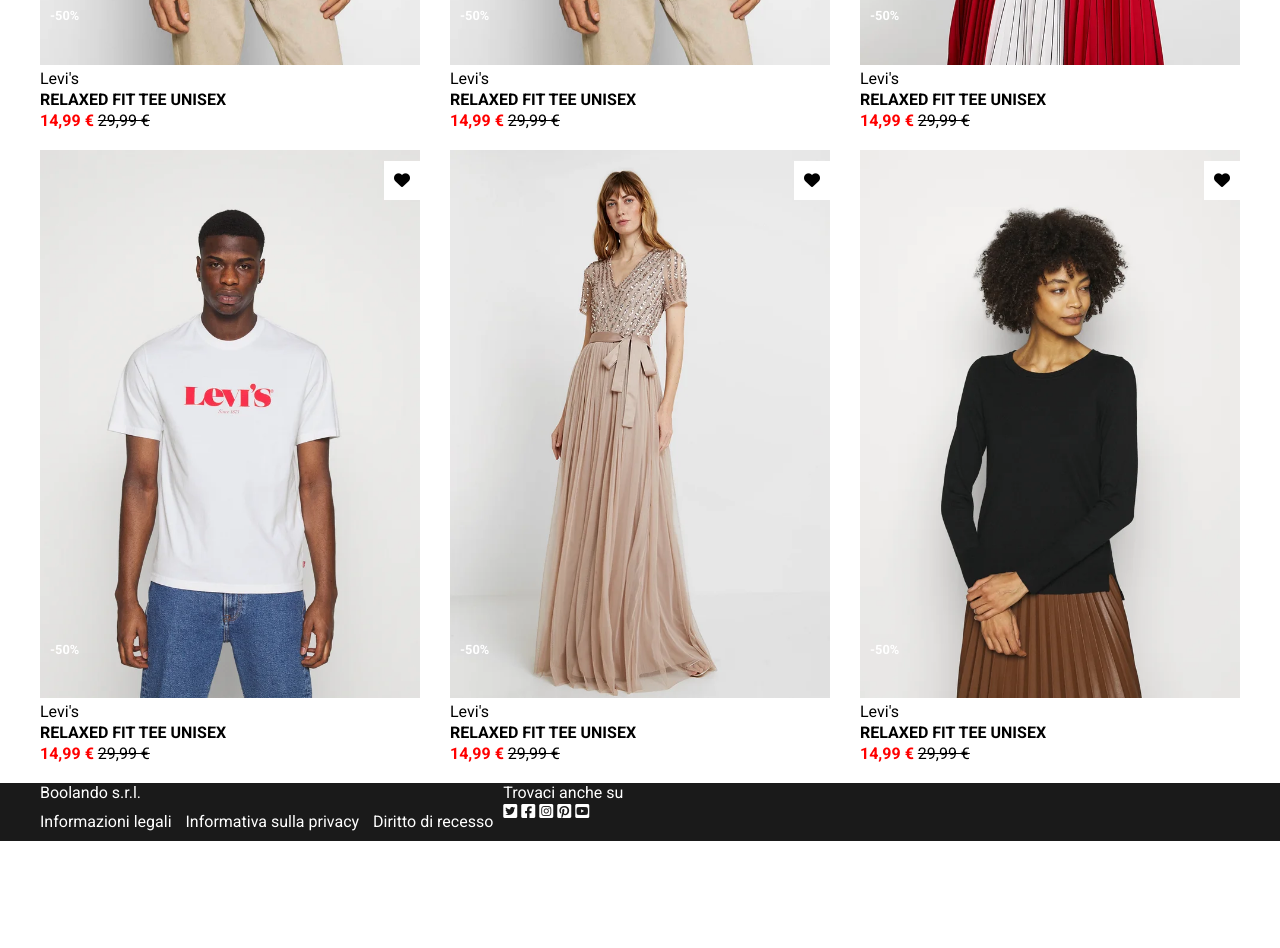
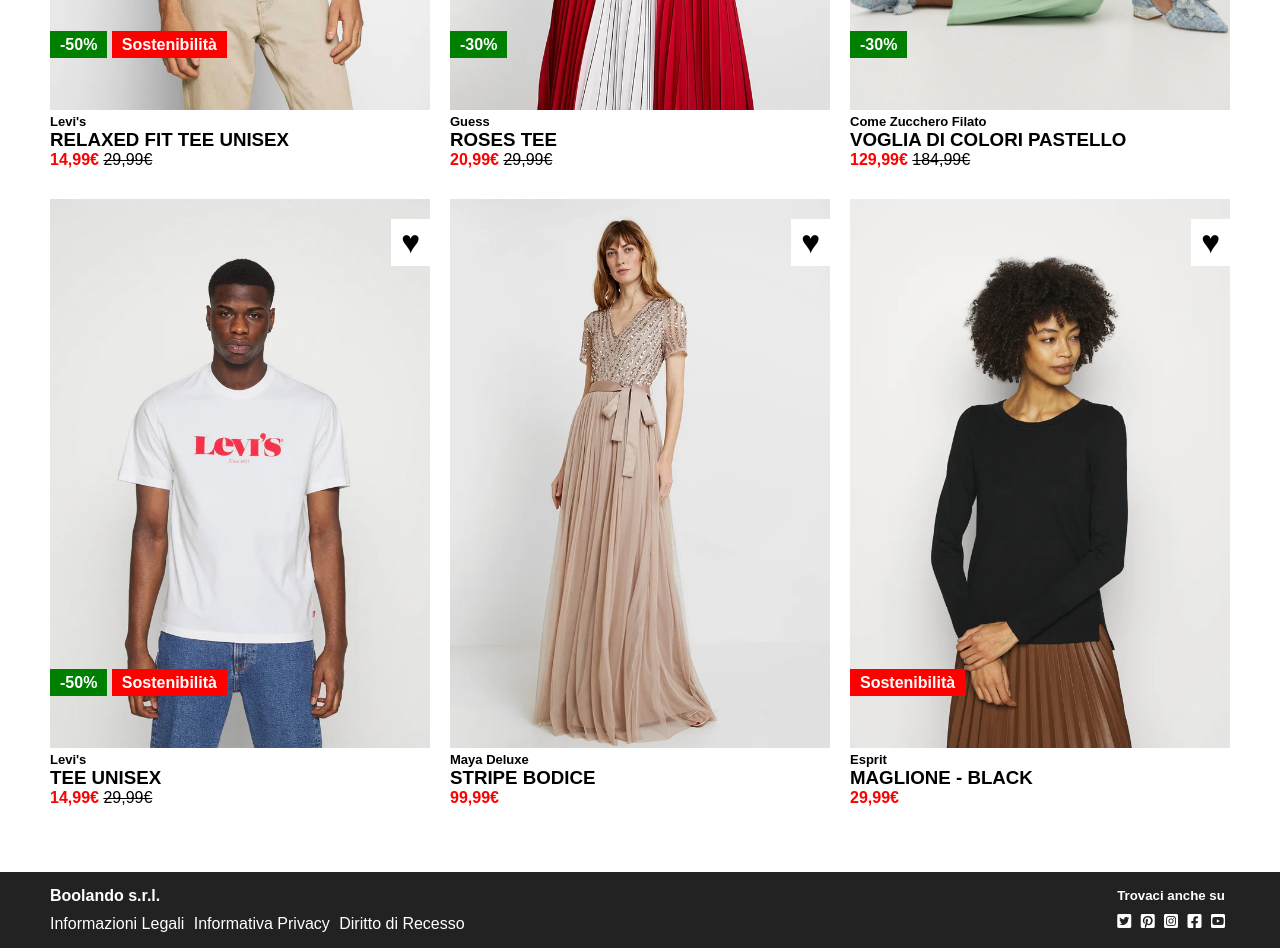
Before and after one commit to bettercallpaul07/html-css-boolando, a plain HTML site: page index.html in a window 1280 px wide. Shown: the part 554-1502 px from the top of the page. Before the commit the page ends 1395 px from the top, so only its background shows below. Drawn offline with Linux system fonts and the light colour scheme.

Commit message:
Correzione Finale

```diff
--- a/css/style.css
+++ b/css/style.css
@@ -2,150 +2,188 @@
     margin: 0;
     padding: 0;
     box-sizing: border-box;
-    font-family: 'Roboto', sans-serif;
+}
+
+body {
+    font-family: Arial, Helvetica, sans-serif;
 }
 
 .container {
     max-width: 1200px;
     margin: 0 auto;
-
 }
 
-.header-bar {
+header {
     background-color: orange;
-    min-height: 100px;
     position: fixed;
-    top:0;
+    top: 0;
     left: 0;
     width: 100%;
     z-index: 30;
 }
 
+header .header-container {
+    display: flex;
+    justify-content: space-between;
+    align-items: center;
+    color: white;
+    padding: 15px 10px;
+}
+
+.header-container ul {
+    list-style: none;
+}
 
 
-.cat-menu {
-    vertical-align: middle;
-    padding-left: 15%;
-    color: white;
-    font-size: 1.2em;
+.header-container ul li {
+    display: inline-block;
+    padding-left: 5px;
 }
 
-.login {
-    vertical-align: middle;
-    padding-right: 15%;
+.header-container ul li a {
+    font-weight: bold;
+    text-decoration: none;
     color: white;
-    font-size: 1.2em;
 }
 
-main .container .flex-item {
-    justify-content: space-between;
-    flex-wrap: wrap;
-    align-items: center;
-    padding: 40px 0;
+.header-container ul li a:hover {
+    text-decoration: underline;
 }
 
-.img-logo {
-    height: 50px;
-    margin: auto;
-}
-
-ul li {
-    display:inline;
+header .header-container img {
+    height: 30px;
 }
 
 main {
-    margin-top: 70px;
+    margin-top: 100px;
+    margin-bottom: 50px;
 }
 
-.flex-item {
+main .main-container {
     display: flex;
     justify-content: space-between;
+    align-items: flex-start;
     flex-wrap: wrap;
-    align-items: center;
 }
 
-.item-box {
-    width: calc(100% / 3 - 20px);
-    margin-bottom: 20px;
+main .main-container > div {
+    width: calc(100%/3);
+    padding: 15px 10px;
 }
 
-.photo-card {
-    width: 100%;
-    position: relative;
+.normal-price {
+    text-decoration: line-through;
 }
 
-.flex {
-    display: flex;
+.price {
+    color:red;
+    font-weight: bold;
 }
 
-.photo-card img {
-    width: 100%;
+main .main-container .info-container > h4 {
+    font-size: small;
+
 }
 
-.photo {
-    position: absolute;
-    top: 0;
-    right: 0;
-}
+main .main-container .info-container > h3 {
+    text-transform: uppercase;
 
-.photo-card:hover .photo {
-    display: none;
-}
-
-.heart-box {
-    position: absolute;
-    right: 0;
-    top: 2%;
-    z-index: 10;
-    background-color: white;
-    padding: 10px;
-}
-
-.discount-box {
-    position: absolute;
-    left: 0;
-    bottom: 8%;
-}
-
-.discount-box > * {
-    padding: 5px 10px;
-    font-size: 0.8em;
-    font-weight: bold;
-    color: white;
-}
-
-.text-box .item-name {
-    font-weight: bold;
-    text-transform: uppercase;
-    margin: 2px 0;
-}
-
-.text-box .price {
-    font-weight: bold;
-    color: red;
-}
-
-.text-box .discount-price {
-    text-decoration: line-through;
 }
 
 
 
-footer {
-    background-color: #1A1A1A;
-    color: white;
+
+
+main .main-container > div:hover {
+    cursor: pointer;
 }
 
-footer a {
+main .main-container > div .img-container img {
+    width: 100%;
+}
+
+main .main-container > div .img-container {
+    position: relative;
+
+}
+
+main .main-container > div .img-container .favorite-container {
+    position: absolute;
+    right: 0;
+    top: 20px;
+    padding: 5px 10px;
+    font-size: 2em;
+    color: black;
+    background-color: white;
+}
+
+
+main .main-container > div .img-container .favorite-container:hover {
+    color: red;
+}
+
+
+main .main-container > div .img-container img.secondary-img {
+    display: none;
+}
+
+
+main .main-container > div .img-container:hover img.main-img {
+    display: none;
+}
+
+main .main-container > div .img-container:hover img.secondary-img {
+    display: inline-block;
+}
+
+.tags-container {
+    position: absolute;
+    left: 0;
+    bottom: 60px;
+}
+
+.tags-container > span {
+    padding: 5px 10px;
+    color:black;
+    font-weight: bold;
+    background-color: white;
+}
+
+.tags-container > span.sale {
+    color: white;
+    background-color: green;
+}
+
+.tags-container > span.discount {
+    color: white;
+    background-color: red;
+}
+
+footer {
+    background-color: #222;
+
+}
+
+.footer-container {
+    display: flex;
+    justify-content: space-between;
+    align-items: center;
+    color: white;
+    padding: 15px 10px;
+}
+
+.footer-container ul {
+    list-style: none;
+}
+
+
+.footer-container ul li {
+    display: inline-block;
+    padding-top: 10px;
+    padding-right: 5px;
+}
+
+.footer-container ul li a {
     text-decoration: none;
     color: white;
 }
-
-footer ul {
-    list-style: none;
-}
-
-footer li {
-    display: inline-block;
-    padding: 10px 10px 10px 0;
-}
--- a/index.html
+++ b/index.html
@@ -4,179 +4,201 @@
         <meta charset="UTF-8">
         <meta http-equiv="X-UA-Compatible" content="IE=edge">
         <meta name="viewport" content="width=device-width, initial-scale=1.0">
+        <title>TITOLO</title>
+
+        <link rel="stylesheet" href="css/style.css">
         <link rel="stylesheet" href="https://cdnjs.cloudflare.com/ajax/libs/font-awesome/6.2.1/css/all.min.css" integrity="sha512-MV7K8+y+gLIBoVD59lQIYicR65iaqukzvf/nwasF0nqhPay5w/9lJmVM2hMDcnK1OnMGCdVK+iQrJ7lzPJQd1w==" crossorigin="anonymous" referrerpolicy="no-referrer" />
-        <link href="https://fonts.googleapis.com/css2?family=Roboto:wght@400;700&display=swap" rel="stylesheet">
-        <link rel="stylesheet" href="css/style.css">
-        <title>Booleando</title>
     </head>
+
     <body>
         <header>
-            <div class="header-bar flex-item">
-                <ul class="cat-menu">
-                    <Li>Uomo</Li>
-                    <Li>Donna</Li>
-                    <Li>Bambino</Li>
+            <div class="container">
+                <div class="header-container">
+                    <div>
+                        <nav>
+                            <ul>
+                                <li>
+                                    <a href="#">Donna</a>
+                                </li>
+                                <li>
+                                    <a href="#">Uomo</a>
+                                </li>
+                                <li>
+                                    <a href="#">Bambino</a>
+                                </li>
                             </ul>
-                <img class="img-logo" src="img/boolean-logo.png" alt="Booleando">
-                <div class="login">
+                        </nav>
+
+
+                    </div>
+                    <div>
+                        <a href="#">
+                            <img src="img/boolean-logo.png" alt="Booleando">
+                        </a>
+                    </div>
+                    <div>
                         <ul>
-                        <li><a href="#" target="_blank"><i class="fa-regular fa-user"></i></a></li>
-                        <li><a href="#" target="_blank"><i class="fa-regular fa-heart"></i></a></li>
-                        <li><a href="#" target="_blank"><i class="fa-solid fa-bag-shopping"></i></a></li>
+                            <li>
+                                <a href="#">
+                                    <i class="fa-regular fa-user"></i>
+                                </a>
+                            </li>
+                            <li>
+                                <a href="#">
+                                    <i class="fa-regular fa-heart"></i>
+                                </a>
+                            </li>
+                            <li>
+                                <a href="#">
+                                    <i class="fa-solid fa-bag-shopping"></i>
+                                </a>
+                            </li>
                         </ul>
                     </div>
-            </div>
 
-        </header>
-        <main>
-            <div class="container flex-item">
-            <!-- Prima box -->
-                <div class="item-box">
-                    <div class="photo-card">
-                        <img src="img/1.webp" class="photo" alt="Levi's">
-                        <img src="img/1b.webp" alt="Levi's">
 
-                        <div class="heart-box">
-                            <i class="fa-solid fa-heart"></i>
-                        </div>
-
-                        <div class="discount-box">
-                            <span class="discount">-50%</span>
-                            <span class="sustainability"></span>
                 </div>
 
             </div>
 
-                    <div class="text-box">
-                        <p class="brand">Levi's</p>
-                        <p class="item-name">relaxed fit tee unisex</p>
-                        <span class="price">14,99 €</span>
-                        <span class="discount-price">29,99 €</span>
+        </header>
+
+
+        <main>
+            <div class="container">
+                <div class="main-container">
+                    <div>
+                        <div class="img-container">
+                            <div class="favorite-container">
+                                &hearts;
+                            </div>
+                            <img class="main-img" src="img/1.webp" alt="Image1">
+                            <img class="secondary-img" src="img/1b.webp" alt="Image1">
+                            <div class="tags-container">
+                                <span class="sale">-50%</span>
+                                <span class="discount">Sostenibilità</span>
                             </div>
                         </div>
 
-            <!-- Seconda box -->
-            <div class="item-box">
-                <div class="photo-card">
-                    <img src="img/1.webp" class="photo" alt="Levi's">
-                    <img src="img/1b.webp" alt="Levi's">
-
-                    <div class="heart-box">
-                        <i class="fa-solid fa-heart"></i>
-                    </div>
-
-                    <div class="discount-box">
-                        <span class="discount">-50%</span>
-                        <span class="sustainability"></span>
+                        <div class="info-container">
+                            <h4>Levi's</h4>
+                            <h3>RELAXED FIT TEE UNISEX</h3>
+                            <div>
+                                <span class="price">14,99€</span>
+                                <span class="normal-price">29,99€</span>
                             </div>
 
                         </div>
-
-                <div class="text-box">
-                    <p class="brand">Levi's</p>
-                    <p class="item-name">relaxed fit tee unisex</p>
-                    <span class="price">14,99 €</span>
-                    <span class="discount-price">29,99 €</span>
+                    </div>
+                        <div>
+                            <div class="img-container">
+                                <div class="favorite-container">
+                                    &hearts;
+                                </div>
+                                <img class="main-img" src="img/2.webp" alt="Image2">
+                                <img class="secondary-img" src="img/2b.webp" alt="Image2">
+                                <div class="tags-container">
+                                    <span class="sale">-30%</span>
+                                </div>
+                            </div>
+                            <div class="info-container">
+                                <h4>Guess</h4>
+                                <h3>ROSES TEE</h3>
+                                <div>
+                                    <span class="price">20,99€</span>
+                                    <span class="normal-price">29,99€</span>
+                                </div>
                             </div>
                         </div>
 
-            <!-- Terza box -->
-            <div class="item-box">
-                <div class="photo-card">
-                    <img src="img/2.webp" class="photo" alt="Levi's">
-                    <img src="img/2b.webp" alt="Levi's">
-
-                    <div class="heart-box">
-                        <i class="fa-solid fa-heart"></i>
+                    <div>
+                        <div>
+                            <div class="img-container">
+                                <div class="favorite-container">
+                                    &hearts;
                                 </div>
-
-                    <div class="discount-box">
-                        <span class="discount">-50%</span>
-                        <span class="sustainability"></span>
+                                <img class="main-img" src="img/3.webp" alt="Image3">
+                                <img class="secondary-img" src="img/3b.webp" alt="Image3">
+                                <div class="tags-container">
+                                    <span class="sale">-30%</span>
                                 </div>
-
                             </div>
-
-                <div class="text-box">
-                    <p class="brand">Levi's</p>
-                    <p class="item-name">relaxed fit tee unisex</p>
-                    <span class="price">14,99 €</span>
-                    <span class="discount-price">29,99 €</span>
+                            <div class="info-container">
+                                <h4>Come Zucchero Filato</h4>
+                                <h3>VOGLIA DI COLORI PASTELLO</h3>
+                                <div>
+                                    <span class="price">129,99€</span>
+                                    <span class="normal-price">184,99€</span>
+                                </div>
+                            </div>
                         </div>
                     </div>
 
-         <!-- Quarta box -->
-            <div class="item-box">
-                <div class="photo-card">
-                    <img src="img/4.webp" class="photo" alt="Levi's">
-                    <img src="img/4b.webp" alt="Levi's">
-
-                    <div class="heart-box">
-                        <i class="fa-solid fa-heart"></i>
+                    <div>
+                        <div>
+                            <div class="img-container">
+                                <div class="favorite-container">
+                                    &hearts;
                                 </div>
-
-                    <div class="discount-box">
-                        <span class="discount">-50%</span>
-                        <span class="sustainability"></span>
+                                <img class="main-img" src="img/4.webp" alt="Image4">
+                                <img class="secondary-img" src="img/4b.webp" alt="Image4">
+                                <div class="tags-container">
+                                    <span class="sale">-50%</span>
+                                    <span class="discount">Sostenibilità</span>
                                 </div>
-
                             </div>
-
-                <div class="text-box">
-                    <p class="brand">Levi's</p>
-                    <p class="item-name">relaxed fit tee unisex</p>
-                    <span class="price">14,99 €</span>
-                    <span class="discount-price">29,99 €</span>
+                            <div class="info-container">
+                                <h4>Levi's</h4>
+                                <h3>TEE UNISEX</h3>
+                                <div>
+                                    <span class="price">14,99€</span>
+                                    <span class="normal-price">29,99€</span>
+                                </div>
+                            </div>
                         </div>
                     </div>
 
-            <!-- Quinta box -->
-            <div class="item-box">
-                <div class="photo-card">
-                    <img src="img/5.webp" class="photo" alt="Levi's">
-                    <img src="img/5b.webp" alt="Levi's">
-
-                    <div class="heart-box">
-                        <i class="fa-solid fa-heart"></i>
+                    <div>
+                        <div>
+                            <div class="img-container">
+                                <div class="favorite-container">
+                                    &hearts;
                                 </div>
-
-                    <div class="discount-box">
-                        <span class="discount">-50%</span>
-                        <span class="sustainability"></span>
+                                <img class="main-img" src="img/5.webp" alt="Image5">
+                                <img class="secondary-img" src="img/5b.webp" alt="Image5">
                             </div>
-
+                            <div class="info-container">
+                                <h4>Maya Deluxe</h4>
+                                <h3>Stripe Bodice</h3>
+                                <div>
+                                    <span class="price">99,99€</span>
                                 </div>
-
-                <div class="text-box">
-                    <p class="brand">Levi's</p>
-                    <p class="item-name">relaxed fit tee unisex</p>
-                    <span class="price">14,99 €</span>
-                    <span class="discount-price">29,99 €</span>
+                            </div>
                         </div>
                     </div>
 
-            <!-- Sesta box -->
-            <div class="item-box">
-                <div class="photo-card">
-                    <img src="img/6.webp" class="photo" alt="Levi's">
-                    <img src="img/6b.webp" alt="Levi's">
-
-                    <div class="heart-box">
-                        <i class="fa-solid fa-heart"></i>
+                    <div>
+                        <div>
+                            <div class="img-container">
+                                <div class="favorite-container">
+                                    &hearts;
+                                </div>
+                                <img class="main-img" src="img/6.webp" alt="Image6">
+                                <img class="secondary-img" src="img/6b.webp" alt="Image6">
+                                <div class="tags-container">
+                                    <span class="discount">Sostenibilità</span>
+                                </div>
+                            </div>
+                            <div class="info-container">
+                                <h4>Esprit</h4>
+                                <h3>Maglione - Black</h3>
+                                <div>
+                                    <span class="price">29,99€</span>
+                                </div>
+                            </div>
+                        </div>
                     </div>
 
-                    <div class="discount-box">
-                        <span class="discount">-50%</span>
-                        <span class="sustainability"></span>
-                    </div>
-
-                </div>
-
-                <div class="text-box">
-                    <p class="brand">Levi's</p>
-                    <p class="item-name">relaxed fit tee unisex</p>
-                    <span class="price">14,99 €</span>
-                    <span class="discount-price">29,99 €</span>
                 </div>
             </div>
 
@@ -184,34 +206,72 @@
 
 
         <footer>
-            <div class="container flex">
+            <div class="container">
+                <div class="footer-container">
+                    <div>
+                        <h4>Boolando s.r.l.</h4>
+                        <nav>
+                            <ul>
+                                <li>
+                                    <a href="#">Informazioni Legali</a>
+                                </li>
+                                <li>
+                                    <a href="#">Informativa Privacy</a>
+                                </li>
+                                <li>
+                                    <a href="#">Diritto di Recesso</a>
+                                </li>
+                            </ul>
+                        </nav>
+                    </div>
 
-                <div class="info">
-
-                    <p class="company-name">Boolando s.r.l.</p>
-
+                    <div>
+                        <h5>Trovaci anche su</h5>
+                        <div>
                             <ul>
-                        <li><a href="#" target="_blank">Informazioni legali</a></li>
-                        <li><a href="#" target="_blank">Informativa sulla privacy</a></li>
-                        <li><a href="#" target="_blank">Diritto di recesso</a></li>
+                                <li>
+                                    <a href="#">
+                                        <i class="fa-brands fa-square-twitter"></i>
+                                    </a>
+                                </li>
+                                <li>
+                                    <a href="#">
+                                        <i class="fa-brands fa-square-pinterest"></i>
+                                    </a>
+                                </li>
+                                <li>
+                                    <a href="#">
+                                        <i class="fa-brands fa-square-instagram"></i>
+                                    </a>
+                                </li>
+                                <li>
+                                    <a href="#">
+                                        <i class="fa-brands fa-square-facebook"></i>
+                                    </a>
+                                </li>
+                                <li>
+                                    <a href="#">
+                                        <i class="fa-brands fa-square-youtube"></i>
+                                    </a>
+                                </li>
                             </ul>
+                        </div>
+                    </div>
 
                 </div>
 
-                <div class="social">
-
-                    <p class="find-us">Trovaci anche su</p>
-
-                    <a href="#" target="_blank"><i class="fa-brands fa-square-twitter"></i></a>
-                    <a href="#" target="_blank"><i class="fa-brands fa-square-facebook"></i></a>
-                    <a href="#" target="_blank"><i class="fa-brands fa-square-instagram"></i></a>
-                    <a href="#" target="_blank"><i class="fa-brands fa-square-pinterest"></i></a>
-                    <a href="#" target="_blank"><i class="fa-brands fa-square-youtube"></i></i></a>
 
             </div>
 
         </footer>
 
 
+
+
+
+
+
+
+
     </body>
 </html>
```
Lines whose indentation alone changed are shown as unchanged.
